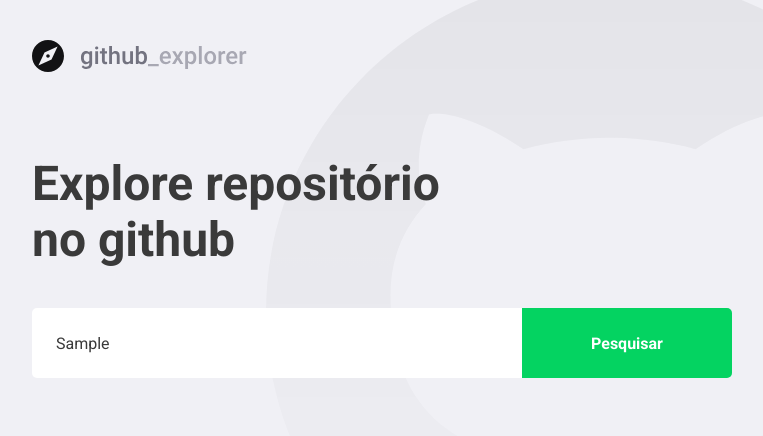
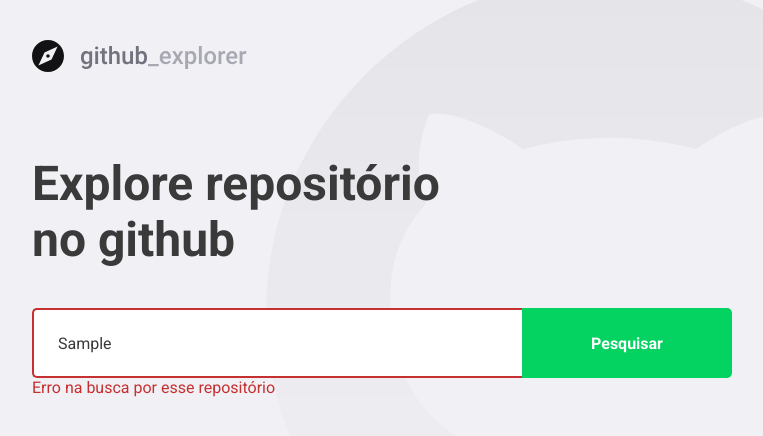
Before and after one commit to RicardoEstudante/github-explore, a React (Create React App) app: page / in a window 1280 px wide. Both pictures are taken after typing "Sample" into the empty fields and a click on the button "Pesquisar". Shown: the top 436 px of the page, without its empty margins (148-911 px from the left). Built offline with nearby package versions, Linux system fonts and the light colour scheme; no server answers.

Commit message:
dealing errors

```diff
--- a/src/pages/Dashboard/index.tsx
+++ b/src/pages/Dashboard/index.tsx
@@ -2,7 +2,7 @@ import React, { useState, FormEvent } from 'react';
 import { FiChevronRight } from 'react-icons/fi';
 import api from '../../services/api';
 
-import { Title, Form, Repositories } from './styles';
+import { Title, Form, Repositories, Error } from './styles';
 
 import logoImg from '../../assets/logo.svg';
 
@@ -17,26 +17,36 @@ interface Repository {
 
 const Dashboard: React.FC = () => {
   const [newRepo, setNewRepo] = useState('');
+  const [inputError, setInputError] = useState('');
   const [repositories, setRepositories] = useState<Repository[]>([]);
 
   async function handleAddRepository(
     event: FormEvent<HTMLFormElement>
   ): Promise<void> {
     event.preventDefault();
+    if (!newRepo) {
+      setInputError('Digite o autor/nome do repositório');
+      return;
+    }
 
-    const response = await api.get<Repository>(`repos/${newRepo}`);
+    try {
+      const response = await api.get<Repository>(`repos/${newRepo}`);
 
-    const repository = response.data;
+      const repository = response.data;
 
-    setRepositories([...repositories, repository]);
-    setNewRepo('');
+      setRepositories([...repositories, repository]);
+      setNewRepo('');
+      setInputError('');
+    } catch (err) {
+      setInputError('Erro na busca por esse repositório');
+    }
   }
   return (
     <>
       <img src={logoImg} alt="Github Explore" />
       <Title>Explore repositório no github</Title>
 
-      <Form onSubmit={handleAddRepository}>
+      <Form hasError={!!inputError} onSubmit={handleAddRepository}>
         <input
           value={newRepo}
           onChange={(e) => setNewRepo(e.target.value)}
@@ -44,6 +54,8 @@ const Dashboard: React.FC = () => {
         />
         <button type="submit">Pesquisar</button>
       </Form>
+
+      {inputError && <Error>{inputError}</Error>}
 
       <Repositories>
         {repositories.map((repository) => (
--- a/src/pages/Dashboard/styles.ts
+++ b/src/pages/Dashboard/styles.ts
@@ -1,5 +1,9 @@
-import styled from 'styled-components';
+import styled, { css } from 'styled-components';
 import { shade } from 'polished';
+
+interface FormProps {
+  hasError: boolean;
+}
 
 export const Title = styled.h1`
   font-size: 48px;
@@ -10,7 +14,7 @@ export const Title = styled.h1`
   margin-top: 80px;
 `;
 
-export const Form = styled.form`
+export const Form = styled.form<FormProps>`
   margin-top: 40px;
   max-width: 700px;
 
@@ -23,6 +27,14 @@ export const Form = styled.form`
     border: 0;
     border-radius: 5px 0 0 5px;
     color: #3a3a3a;
+    border: 2px solid #fff;
+    border-right: 0;
+
+    ${(props) =>
+      props.hasError &&
+      css`
+        border-color: #c53030;
+      `}
 
     &::placeholder {
       color: #a8a8b3;
@@ -43,6 +55,11 @@ export const Form = styled.form`
       background: ${shade(0.2, '#04D361')};
     }
   }
+`;
+
+export const Error = styled.span`
+  display: block;
+  color: #c53030;
 `;
 
 export const Repositories = styled.div`
```
Also changed, not shown: .eslintrc.json.
